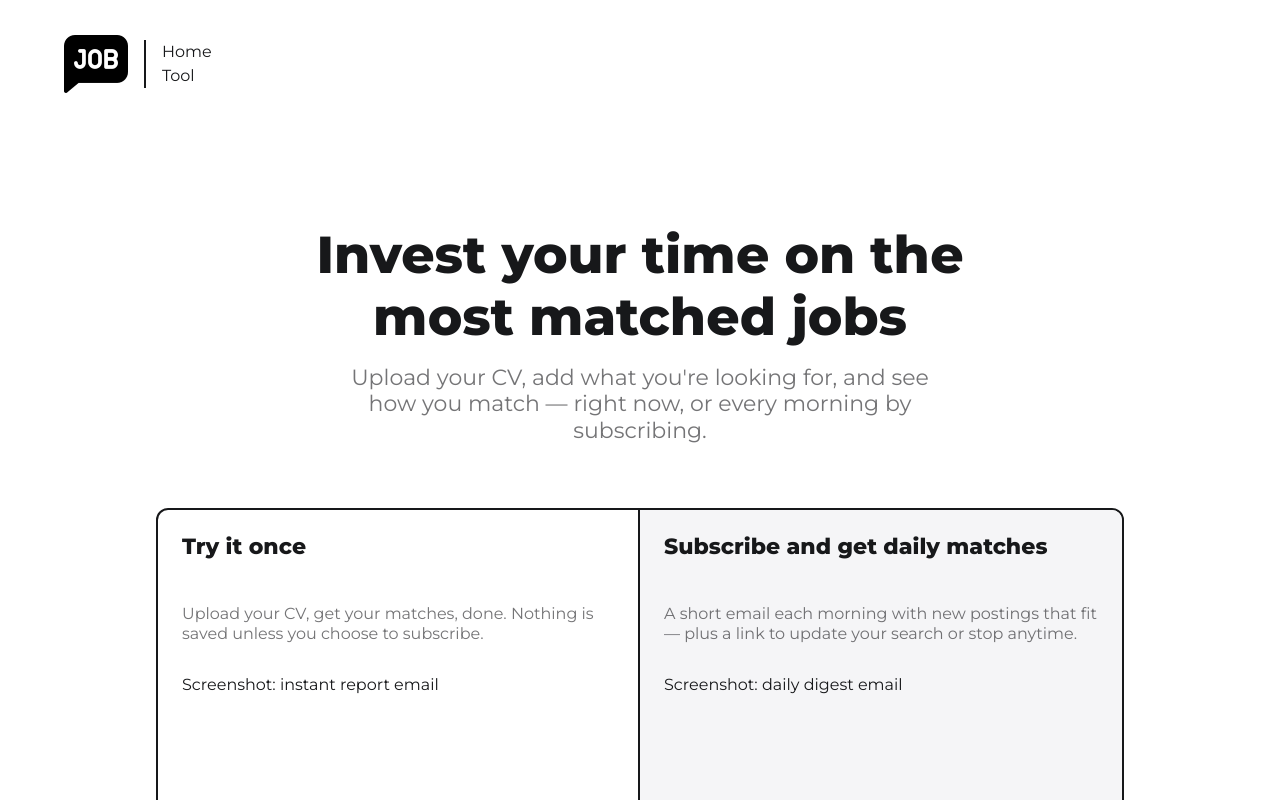
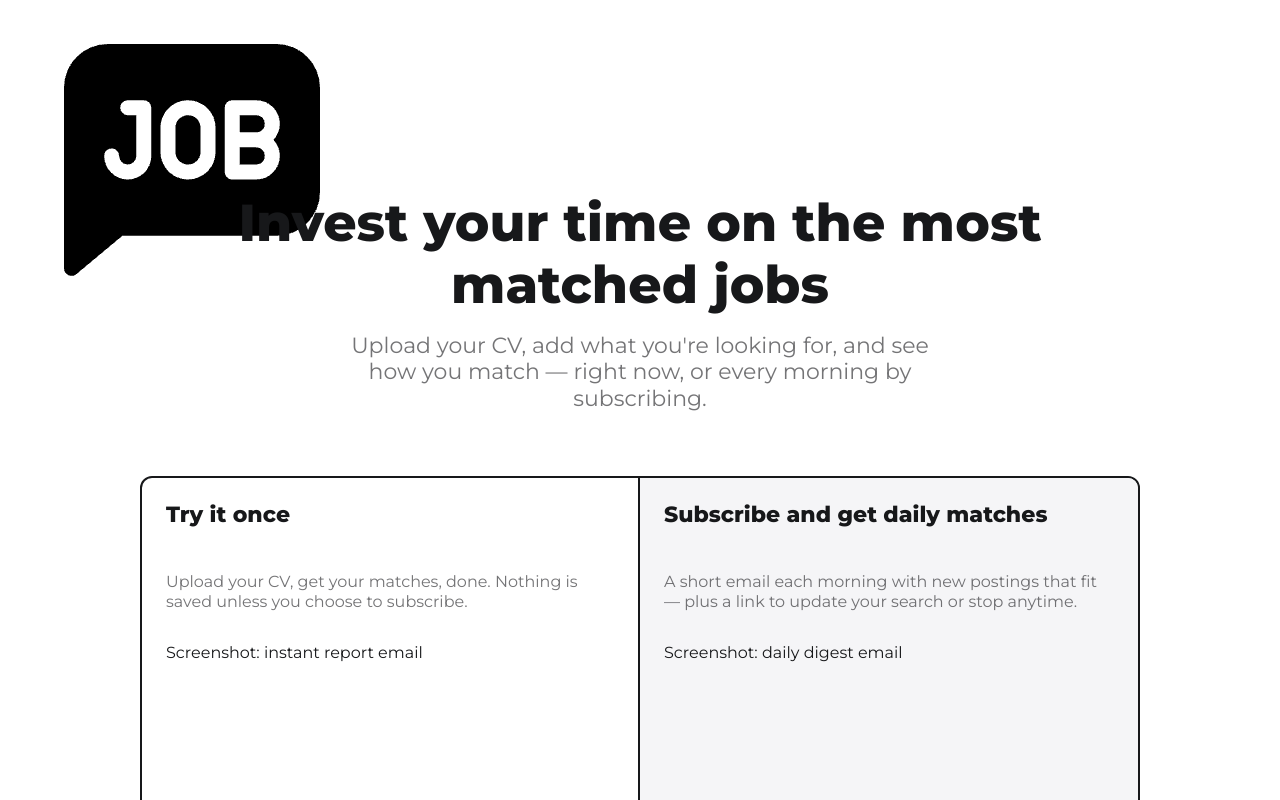
Before and after one commit to yixuanwu4/job-agent, a Vue app in the folder frontend/: page / in a window 1280 px wide. Shown: the top 800 px of the page. Built offline with nearby package versions, Linux system fonts and the light colour scheme.

Commit message:
style: restyle header

```diff
--- a/frontend/src/App.vue
+++ b/frontend/src/App.vue
@@ -4,63 +4,30 @@ import { RouterLink, RouterView } from 'vue-router'
 
 <template>
   <header>
-    <div class="logo">
-      <a href="/">
-        <img src="../src/assets/job.png" />
-      </a>
-    </div>
-    <div class="wrapper">
-      <nav>
-        <RouterLink to="/">Home</RouterLink>
-        <RouterLink to="/tool">Tool</RouterLink>
-      </nav>
-    </div>
+    <RouterLink to="/" class="logo-link" aria-label="Back to homepage">
+      <img alt="Job Agent logo" class="logo" src="@/assets/job.png" />
+    </RouterLink>
   </header>
 
-  <RouterView />
+  <main>
+    <RouterView />
+  </main>
+
 </template>
 
 <style scoped>
 header {
-  line-height: 1.5;
-  max-height: 100vh;
   padding-inline: 2rem;
+  display: flex;
+  align-items: center;
 }
 
-.logo {
-  display: block;
+.logo-link {
+  height: 4rem;
   width: 4rem;
-  height: 4rem;
   margin: 2rem;
-  overflow: hidden;
 }
 
-.logo img {
-  width: 100%;
-  height: 100%;
-  object-fit: contain;
-  display: block;
-}
-
-nav {
-  width: 100%;
-  font-size: 12px;
-  text-align: center;
-}
-
-nav a.router-link-exact-active {
-  color: var(--color-text);
-}
-
-nav a.router-link-exact-active:hover {
-  background-color: transparent;
-}
-
-nav a {
-  display: inline-block;
-  padding: 0 1rem;
-  border-left: 2px solid var(--color-border);
-}
 
 @media (min-width: 1024px) {
   header {
@@ -68,19 +35,5 @@ nav a {
     place-items: center;
     padding-right: calc(var(--section-gap) / 2);
   }
-
-  header .wrapper {
-    display: flex;
-    place-items: flex-start;
-    flex-wrap: wrap;
-  }
-
-  nav {
-    text-align: left;
-    margin-left: -1rem;
-    font-size: 1rem;
-
-    padding: 1rem 0;
-  }
 }
 </style>
--- a/frontend/src/assets/base.css
+++ b/frontend/src/assets/base.css
@@ -79,6 +79,10 @@ body {
   line-height: 1.2;
 }
 
+main {
+  padding: var(--space-8) var(--space-4) var(--space-8);
+}
+
 h1,
 h2,
 h3 {
--- a/frontend/src/views/HomeView.vue
+++ b/frontend/src/views/HomeView.vue
@@ -3,7 +3,7 @@ import { RouterLink } from 'vue-router'
 </script>
 
 <template>
-  <main class="home">
+  <div class="home">
     <div class="grid-frame">
       <section class="hero">
         <h1>Invest your time on the most matched jobs</h1>
@@ -35,14 +35,13 @@ import { RouterLink } from 'vue-router'
         </RouterLink>
       </section>
     </div>
-  </main>
+  </div>
 </template>
 
 <style scoped>
 .home {
   max-width: 1000px;
   margin: 0 auto;
-  padding: var(--space-9) var(--space-4) var(--space-8);
 }
 
 .hero {
```
Also changed, not shown: frontend/src/assets/logo.svg (deleted).
